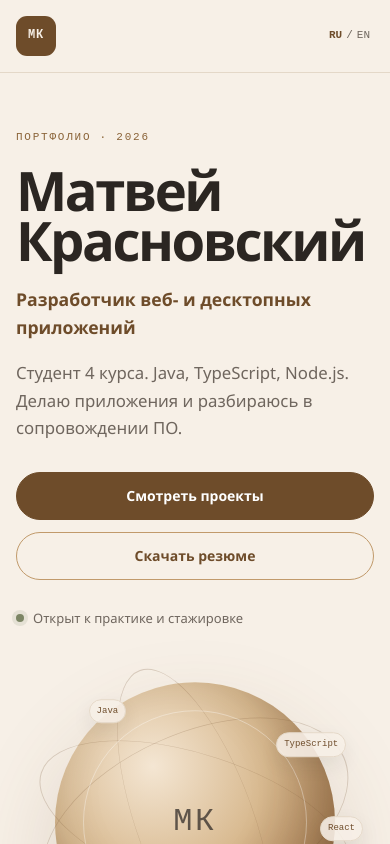
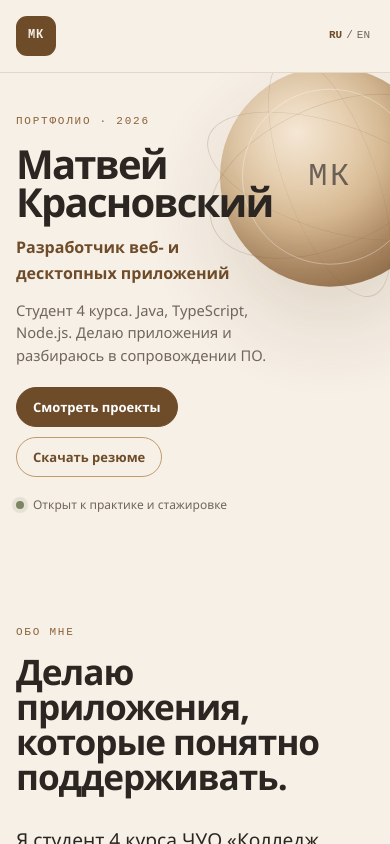
Before and after one commit to pltdeveloper393/PortfolioKMA, a React (Vite) app: page / in a window 390 px wide. Shown: the top 844 px of the page. Built offline with nearby package versions, Linux system fonts and the light colour scheme.

Commit message:
feat(mobile): компактный первый экран
- сфера справа и меньше
- текст поверх сферы
- уменьшена типографика

```diff
--- a/src/styles/global.css
+++ b/src/styles/global.css
@@ -255,6 +255,7 @@ svg {
 
 /* ---------- Hero ---------- */
 .hero {
+  position: relative;
   padding: 86px 0 74px;
   overflow: hidden;
 }
@@ -1138,25 +1139,72 @@ svg {
   }
 
   .hero {
-    padding: 56px 0 48px;
+    padding: 40px 0 44px;
+  }
+
+  .hero__grid {
+    gap: 0;
+  }
+
+  .hero__copy {
+    position: relative;
+    z-index: 2;
+    max-width: 74%;
   }
 
   .hero__name {
     max-width: none;
-    font-size: clamp(2.6rem, 13vw, 4rem);
+    margin: 14px 0 14px;
+    font-size: clamp(2rem, 9.5vw, 2.7rem);
+    line-height: 0.96;
+  }
+
+  .hero__role {
+    font-size: 1rem;
+  }
+
+  .hero__tagline {
+    max-width: 40ch;
+    margin-top: 12px;
+    font-size: 0.92rem;
+    line-height: 1.55;
+  }
+
+  .hero__actions {
+    margin-top: 20px;
+    gap: 10px;
+  }
+
+  .hero__actions .button {
+    min-height: 40px;
+    padding: 0 16px;
+    font-size: 13px;
+  }
+
+  .status {
+    margin-top: 18px;
+    font-size: 12px;
   }
 
   .hero__orb {
-    min-height: 300px;
+    position: absolute;
+    top: 0;
+    right: -60px;
+    width: 250px;
+    height: 250px;
+    min-height: 0;
+    z-index: 1;
+    opacity: 0.92;
+    pointer-events: none;
   }
 
   .orb {
-    width: min(280px, 82%);
+    width: 100%;
+    height: 100%;
   }
 
   .orb__tag {
-    padding: 4px 7px;
-    font-size: 9px;
+    display: none;
   }
 
   .section {
@@ -1235,22 +1283,18 @@ svg {
     display: none;
   }
 
-  .hero__name {
-    font-size: clamp(2.4rem, 14vw, 3.4rem);
+  .hero__copy {
+    max-width: 70%;
   }
 
-  .hero__actions {
-    flex-direction: column;
-    align-items: stretch;
+  .hero__name {
+    font-size: clamp(1.9rem, 10.5vw, 2.5rem);
   }
 
-  .hero__actions .button {
-    width: 100%;
-  }
-
-  .orb__tag--5,
-  .orb__tag--6 {
-    display: none;
+  .hero__orb {
+    width: 220px;
+    height: 220px;
+    right: -50px;
   }
 
   .contact__title {
```
